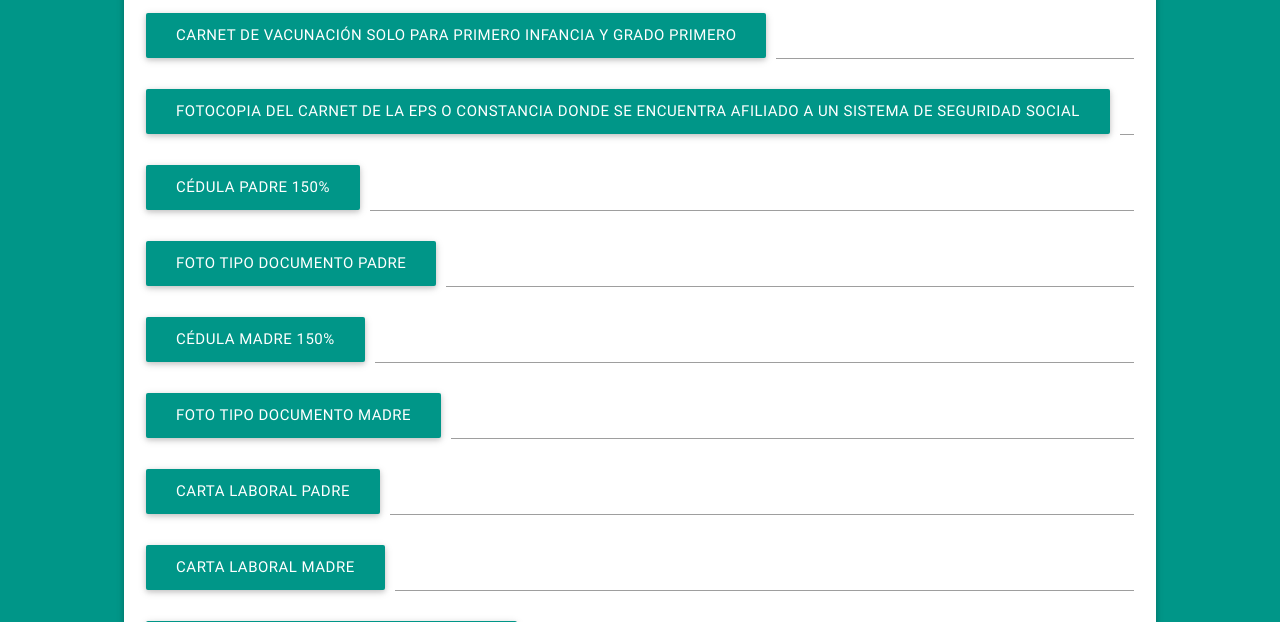
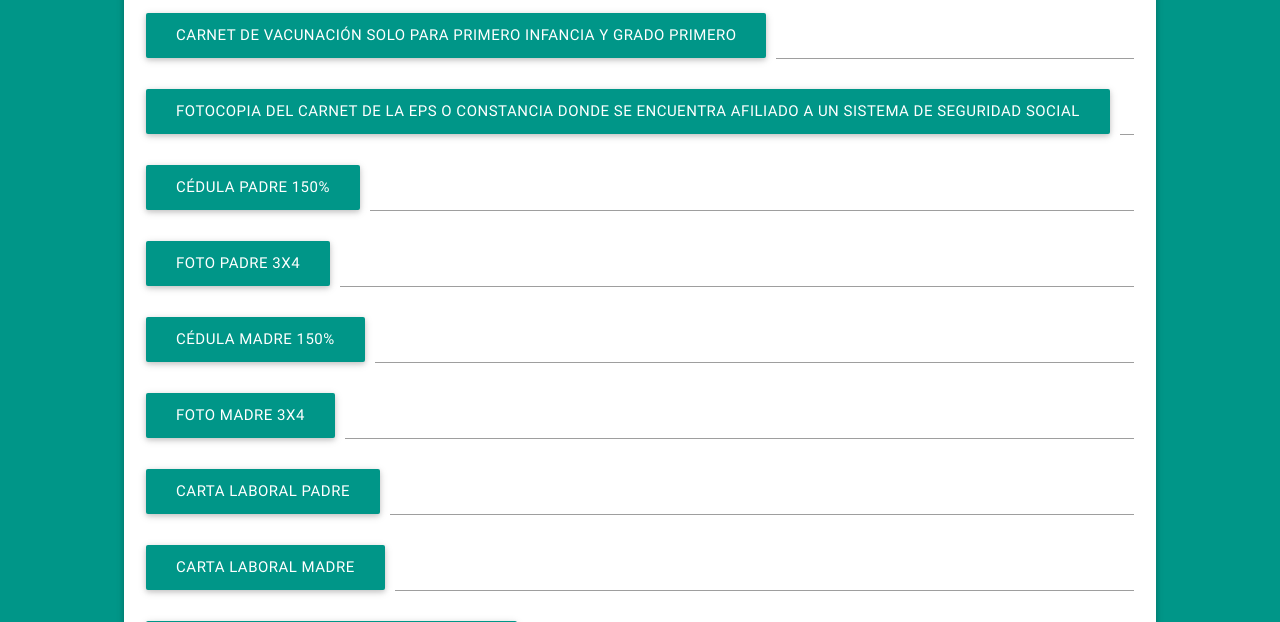
Before and after one commit to DiegoVel97/plataformaShalom, a PHP site: page /centroEducativoShalom/web/index.php/solicitud_cupo?ini=1 in a window 1280 px wide. Shown: the part 4830-5452 px from the top of the page. Run offline with PHP 8.4, Linux system fonts and the light colour scheme; data comes from the database, SQL or seed files in the repository.

Commit message:
Arreglo input

```diff
--- a/web/templates/formularios/solicitudCupo/solicitud_cupo.html.php
+++ b/web/templates/formularios/solicitudCupo/solicitud_cupo.html.php
@@ -874,7 +874,7 @@
 				</div>
 				<div class="file-field input-field col s12 m12 l12 xl12">
 					<div class="btn">
-						<span>Foto tipo documento padre</span>
+						<span>Foto padre 3x4</span>
 						<input type="file" name="cedulaPadre150File">
 					</div>
 					<div class="file-path-wrapper">
@@ -892,7 +892,7 @@
 				</div>
 				<div class="file-field input-field col s12 m12 l12 xl12">
 					<div class="btn">
-						<span>Foto tipo documento madre</span>
+						<span>Foto madre 3x4</span>
 						<input type="file" name="cedulaPadre150File">
 					</div>
 					<div class="file-path-wrapper">
```
